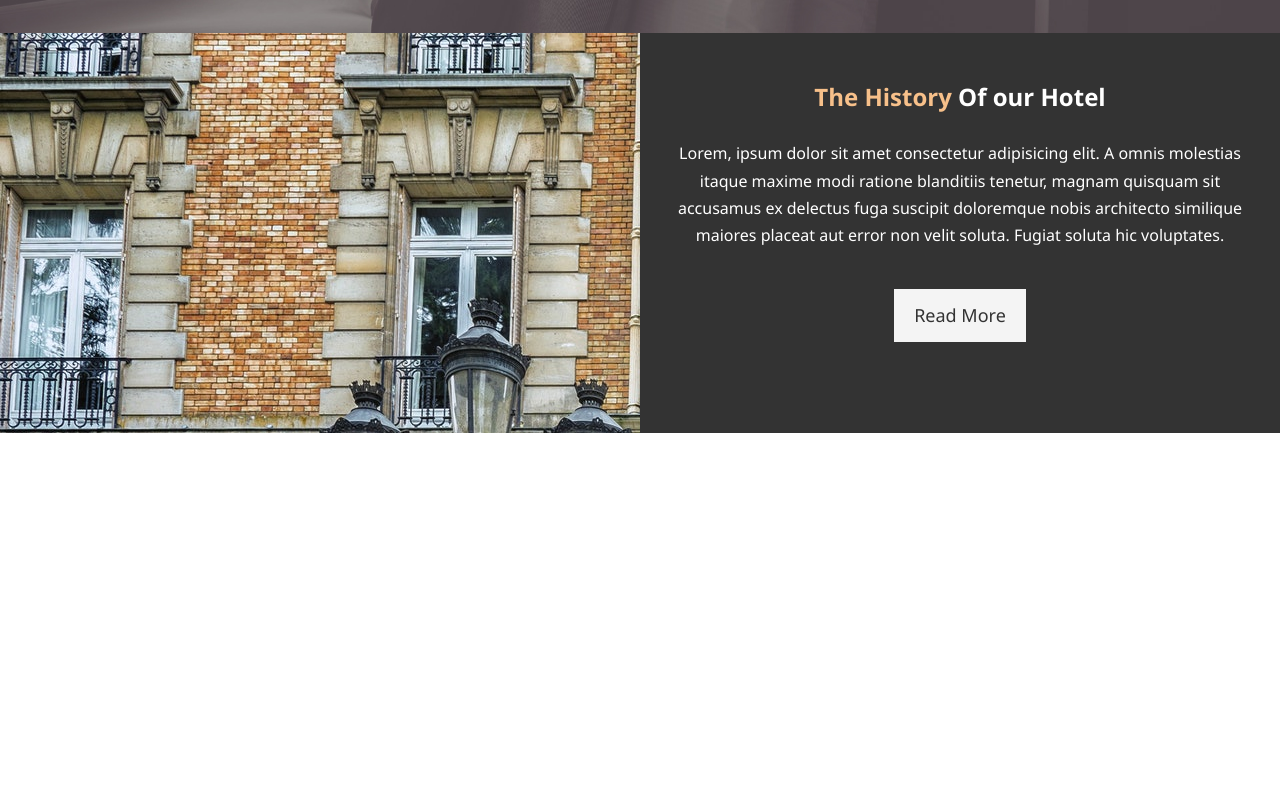
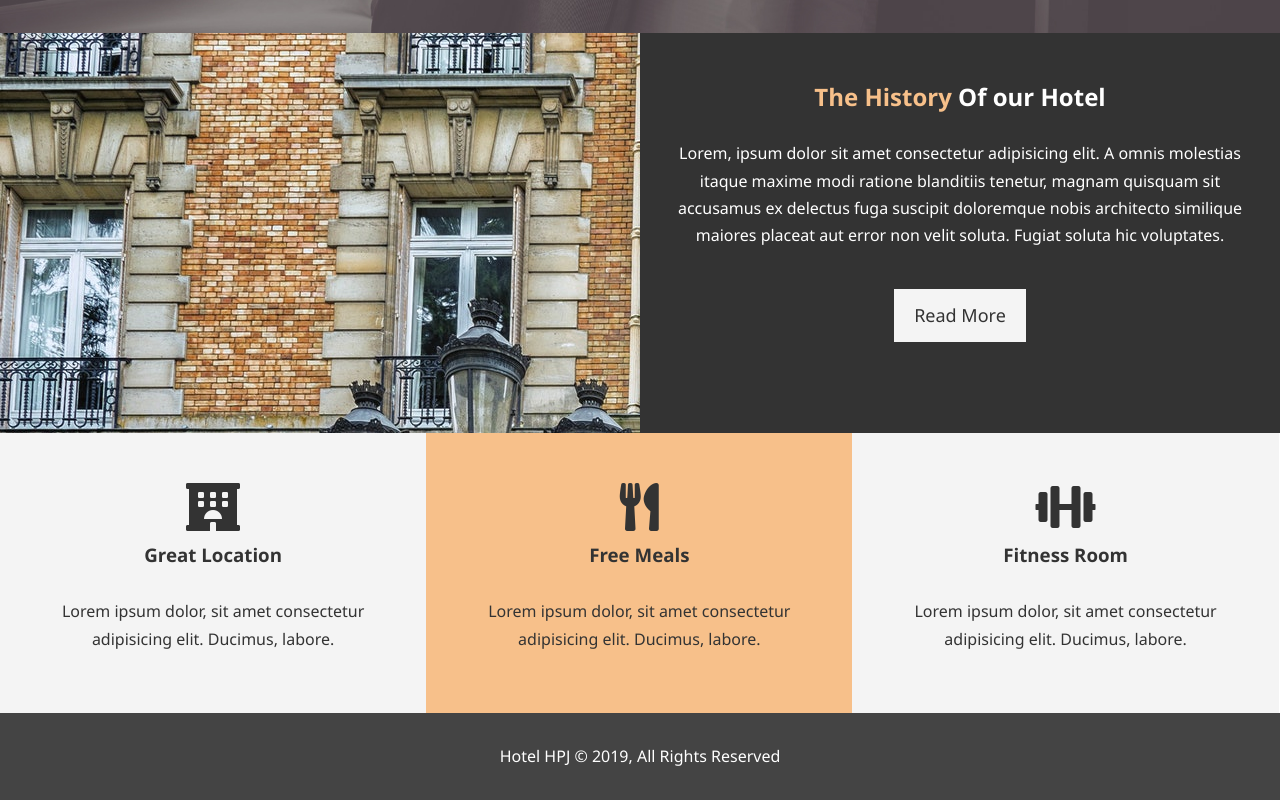
Before and after one commit to pjblitz86/HTML_CSS_Sandbox, a plain HTML site: page hotel_website/index.html in a window 1280 px wide. Shown: the part 634-1434 px from the top of the page. Before the commit the page ends 1067 px from the top, so only its background shows below. Drawn offline with Linux system fonts and the light colour scheme.

Commit message:
features and footer sections

```diff
--- a/hotel_website/css/style.css
+++ b/hotel_website/css/style.css
@@ -74,8 +74,12 @@ p {
 }
 
 .bg-primary {
-  background: #333;
-  color: #f7c08a;
+  background: #f7c08a;
+  color: #333;
+}
+
+.clr {
+  clear: both;
 }
 
 /* Navbar */
@@ -161,3 +165,23 @@ p {
 #home-info .info-content p {
   padding-bottom: 30px;
 }
+
+/* Features */
+.box {
+  float: left;
+  width: 33.3%;
+  padding: 50px;
+  text-align: center;
+}
+
+.box i {
+  margin-bottom: 10px;
+}
+
+/* Footer */
+#main-footer {
+  text-align: center;
+  background: #444;
+  color: #fff;
+  padding: 20px;
+}
--- a/hotel_website/index.html
+++ b/hotel_website/index.html
@@ -9,6 +9,12 @@
       content="Welcome to the most extraordinary hotel in Kaunas"
     />
     <meta name="keywords" content="hotel,kaunas,lithuania" />
+    <link
+      rel="stylesheet"
+      href="https://use.fontawesome.com/releases/v5.7.0/css/all.css"
+      integrity="sha384-lZN37f5QGtY3VHgisS14W3ExzMWZxybE1SJSEsQp9S+oqd12jhcu+A56Ebc1zFSJ"
+      crossorigin="anonymous"
+    />
     <link rel="stylesheet" href="./css/style.css" />
     <title>Hotel PJ | Welcome!</title>
   </head>
@@ -52,5 +58,35 @@
         <a class="btn btn-light" href="./about.html">Read More</a>
       </div>
     </section>
+    <section id="features">
+      <div class="box bg-light">
+        <i class="fas fa-hotel fa-3x"></i>
+        <h3>Great Location</h3>
+        <p>
+          Lorem ipsum dolor, sit amet consectetur adipisicing elit. Ducimus,
+          labore.
+        </p>
+      </div>
+      <div class="box bg-primary">
+        <i class="fas fa-utensils fa-3x"></i>
+        <h3>Free Meals</h3>
+        <p>
+          Lorem ipsum dolor, sit amet consectetur adipisicing elit. Ducimus,
+          labore.
+        </p>
+      </div>
+      <div class="box bg-light">
+        <i class="fas fa-dumbbell fa-3x"></i>
+        <h3>Fitness Room</h3>
+        <p>
+          Lorem ipsum dolor, sit amet consectetur adipisicing elit. Ducimus,
+          labore.
+        </p>
+      </div>
+    </section>
+    <div class="clr"></div>
+    <footer id="main-footer">
+      <p>Hotel HPJ &copy; 2019, All Rights Reserved</p>
+    </footer>
   </body>
 </html>
```
